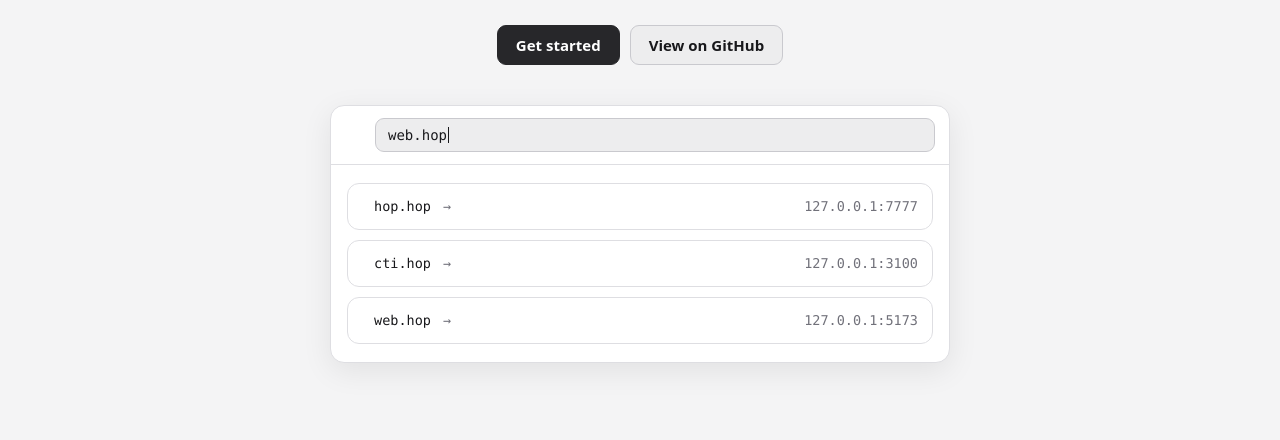
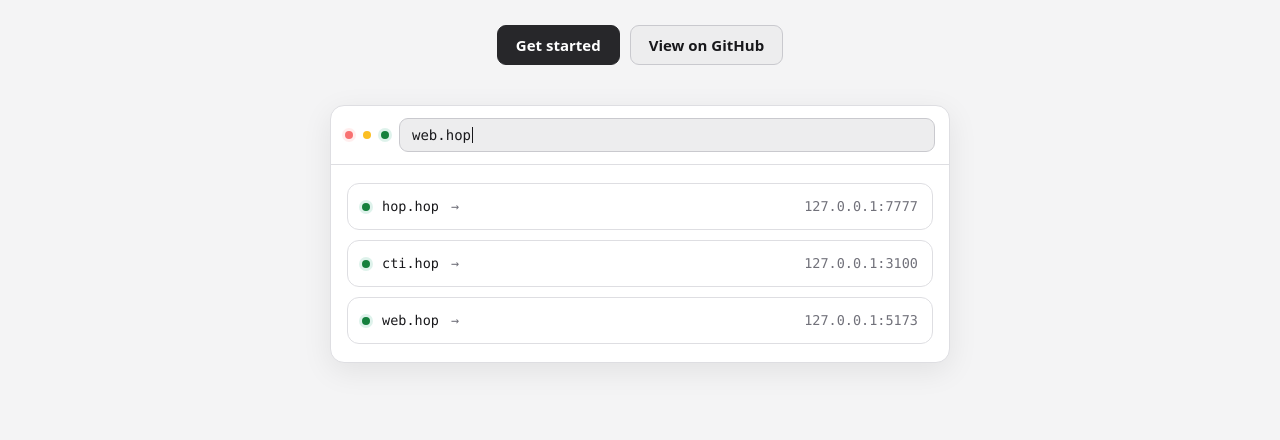
Before and after one commit to aardaakpinar/hop, a plain HTML site: page docs/index.html in a window 1280 px wide. Shown: the part 353-793 px from the top of the page. Drawn offline with nearby package versions, Linux system fonts and the light colour scheme.

Commit message:
Update style.css

```diff
--- a/docs/assets/style.css
+++ b/docs/assets/style.css
@@ -174,6 +174,21 @@
 	width: 16px;
 	height: 16px;
 	flex: none;
+}
+.dot {
+	width: 8px;
+	height: 8px;
+	border-radius: 50%;
+	background: currentColor;
+	display: inline-block;
+}
+.dot.ok {
+	background: var(--ok);
+	box-shadow: 0 0 0 3px var(--ok-soft);
+}
+.dot.er {
+	background: #f87171;
+	box-shadow: 0 0 0 3px rgba(248, 113, 113, 0.12);
 }
 
 /* hero */
```
